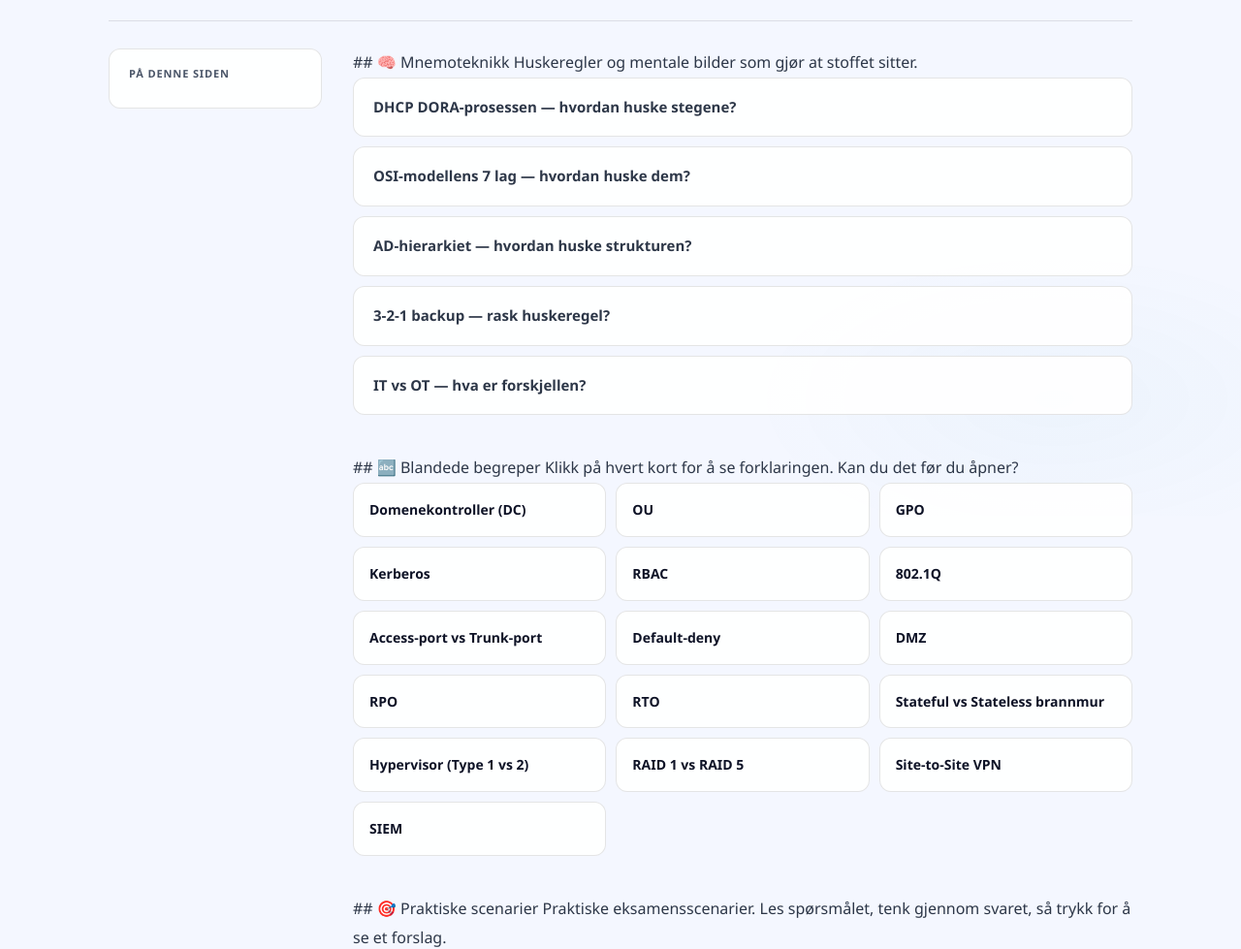
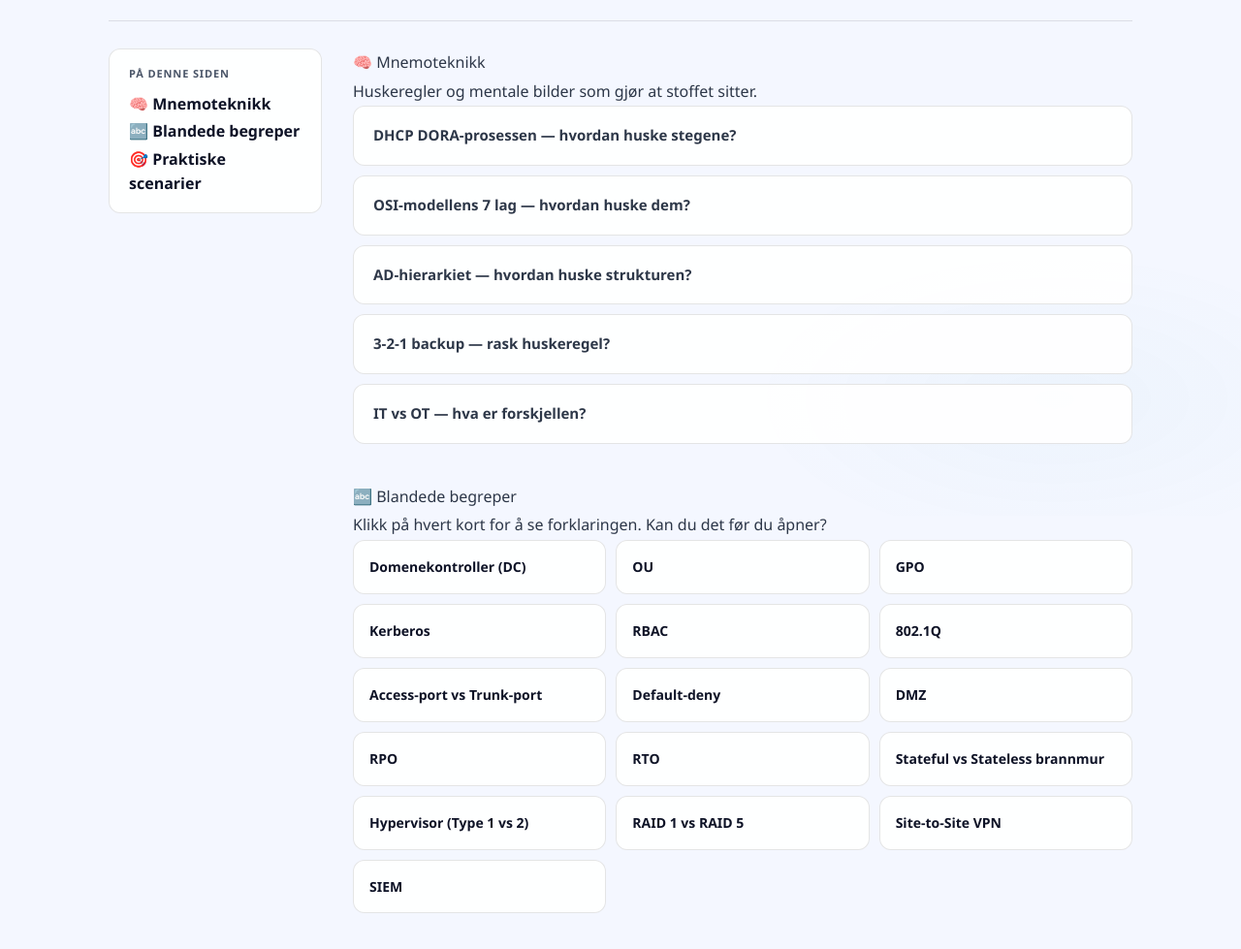
Before and after one commit to Olewol/driftsstotte-vg2, an Astro site: page /driftsstotte-vg2/repetisjon/oppgaver in a window 1280 px wide. Shown: the part 268-1247 px from the top of the page at 97% size. Built offline with nearby package versions, Linux system fonts and the light colour scheme; Astro itself is replaced by a stand-in of ours.

Commit message:
konverter og markdown til HTML i oppgaver.astro

```diff
--- a/src/pages/repetisjon/oppgaver.astro
+++ b/src/pages/repetisjon/oppgaver.astro
@@ -9,8 +9,7 @@
   prevLabel="Prinsipper for sikkerhet og drift"
   next={null}
 >
-
-## 🧠 Mnemoteknikk
+<h2>🧠 Mnemoteknikk</h2>
 
 Huskeregler og mentale bilder som gjør at stoffet sitter.
 
@@ -82,7 +81,7 @@
   </div>
 </div>
 
-## 🔤 Blandede begreper
+<h2>🔤 Blandede begreper</h2>
 
 Klikk på hvert kort for å se forklaringen. Kan du det før du åpner?
 
@@ -153,7 +152,7 @@
   </div>
 </div>
 
-## 🎯 Praktiske scenarier
+<h2>🎯 Praktiske scenarier</h2>
 
 Praktiske eksamensscenarier. Les spørsmålet, tenk gjennom svaret, så trykk for å se et forslag.
 
@@ -290,6 +289,7 @@
 
 </div>
 
+
 </RepetisjonLayout>
 
 <style>
```
